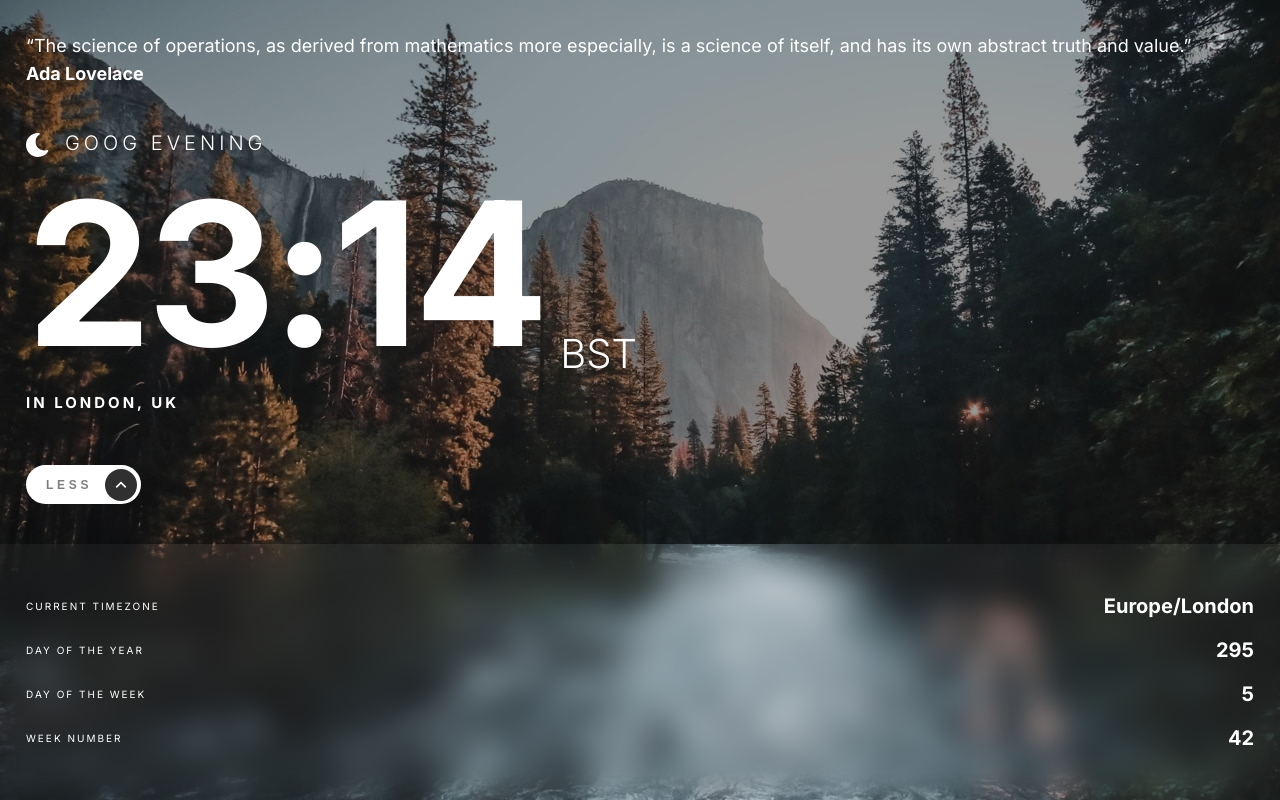
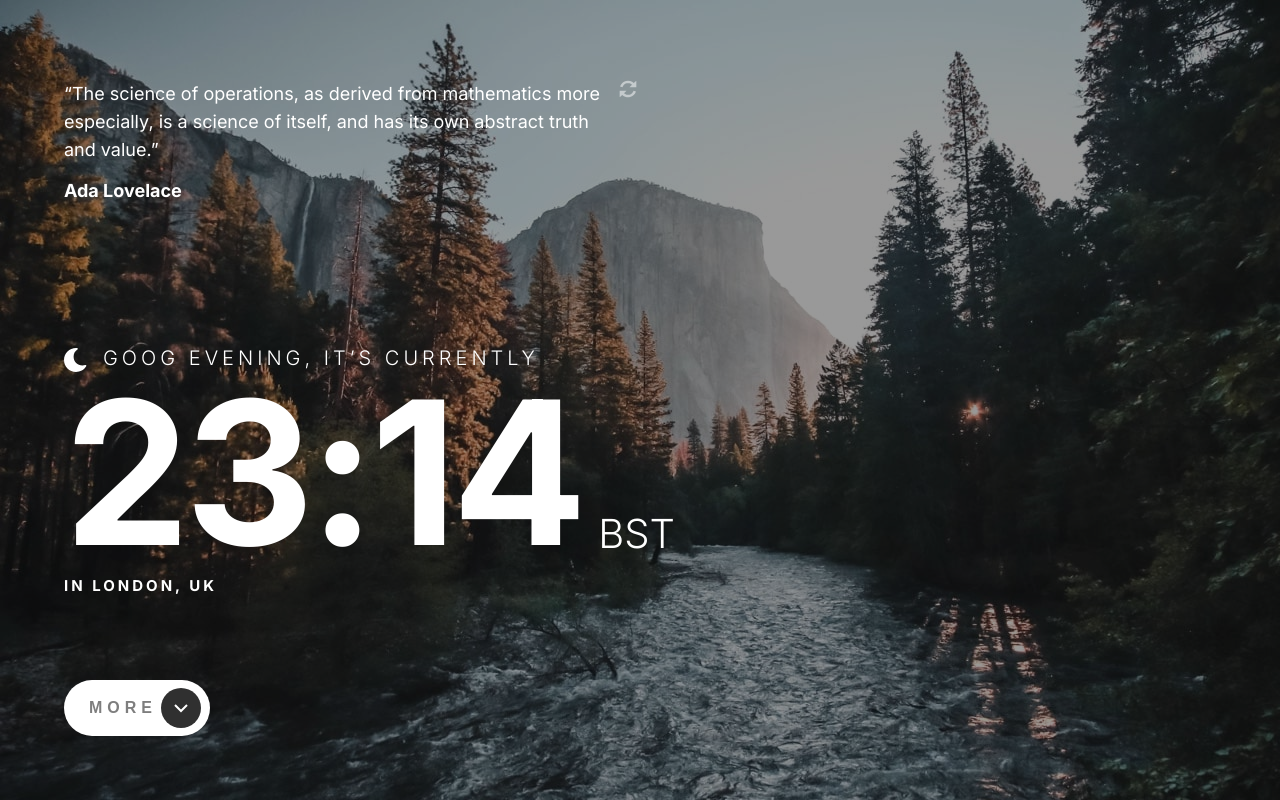
Before and after one commit to zuolizhu/clock-app-frontendmentor, a React (Create React App) app: page / in a window 1280 px wide. Built offline with nearby package versions, Linux system fonts and the light colour scheme.

Commit message:
tablet style

```diff
--- a/src/App.js
+++ b/src/App.js
@@ -11,7 +11,7 @@ import MoreDetail from './components/MoreDetail';
 
 function App() {
   const isDayTime = true;
-  const [isActive, setIsActive] = useState(true);
+  const [isActive, setIsActive] = useState(false);
   const handleMoreClick = () => setIsActive(prevStatus => !prevStatus);
   const AppClasses = clsx('App', { 'day': isDayTime, 'night': !isDayTime });
   const ContainerMainClasses = clsx('container__main', { 'active': isActive });
@@ -19,7 +19,7 @@ function App() {
   return (
     <div className={AppClasses}>
       <div className={ContainerMainClasses}>
-        <Quotes />
+        <Quotes isActive={isActive} />
         <MainClock />
         <Location />
         <ButtonMore onMoreButtonClick={handleMoreClick} isActive={isActive} />
--- a/src/components/MainClock.js
+++ b/src/components/MainClock.js
@@ -8,7 +8,7 @@ export default function MainClock() {
     <div className="main-clock">
       <div className="greeting">
         <span className="greeting__icon"><img src={isDayTime ? IconSun : IconMoon} alt="greeting icon"/></span>
-        <p className="t-greeting">Goog evening</p>
+        <p className="t-greeting">Goog evening<span className="hide-on-mobile">, it’s currently</span></p>
       </div>
       <div className="current-time">
         <h1 className="t-time">23:14</h1>
--- a/src/components/Quotes.js
+++ b/src/components/Quotes.js
@@ -1,9 +1,11 @@
 import React from 'react';
+import clsx from 'clsx';
 import IconRefresh from '../assets/desktop/icon-refresh.svg';
 
-export default function Quotes() {
+export default function Quotes({isActive}) {
+  const quotesContainerClasses = clsx('quotes-container', { 'hide': isActive });
   return (
-    <div className="quotes-container">
+    <div className={quotesContainerClasses}>
       <div className="quotes">
         <p className="quotes__body t-quotes">“The science of operations, as derived from mathematics more especially, is a science of itself, and has its own abstract truth and value.”</p>
         <p className="quotes__author t-quotes-author">Ada Lovelace</p>
--- a/src/styles/_base.scss
+++ b/src/styles/_base.scss
@@ -160,6 +160,11 @@ button {
   letter-spacing: 3.75px;
   color: var(--color-black);
   text-transform: uppercase;
+  @media (min-width: 768px) {
+    font-size: 1.6rem;
+    line-height: 2.8rem;
+    letter-spacing: 5px;
+  }
 }
 
 .t-location {
@@ -178,6 +183,10 @@ button {
   color: var(--color-white);
   text-transform: uppercase;
   font-weight: var(--weight-regular);
+  @media (min-width: 768px) {
+    font-size: 1.3rem;
+    letter-spacing: 2.6px;
+  }
 }
 .t-detail-field-content {
   font-size: 2rem;
@@ -185,6 +194,10 @@ button {
   letter-spacing: 0px;
   color: var(--color-white);
   font-weight: var(--weight-bold);
+  @media (min-width: 768px) {
+    font-size: 4rem;
+    line-height: 4.9rem;
+  }
 }
 
 .sr-only {
@@ -206,3 +219,10 @@ button {
   padding-bottom: 4rem;
   flex-direction: column;
 }
+
+.hide-on-mobile {
+  display: none;
+  @media (min-width: 768px) {
+    display: inline;
+  }
+}
--- a/src/styles/_buttons.scss
+++ b/src/styles/_buttons.scss
@@ -19,11 +19,24 @@
     justify-content: space-between;
     font-weight: var(--weight-bold);
     background-color: var(--color-white);
+    @media (min-width: 768px) {
+      height: 5.6rem;
+      // avoid height change on animation
+      min-height: 5.6rem;
+      width: 14.6rem;
+      padding-left: 2.5rem;
+      padding-right: .9rem;
+    }
+
     img {
       width: 3.2rem;
       height: 3.2rem;
       transform: rotate(180deg);
       transition: var(--transition) transform;
+      @media (min-width: 768px) {
+        width: 4rem;
+        height: 4rem;
+      }
     }
 
     &.active {
--- a/src/styles/_container.scss
+++ b/src/styles/_container.scss
@@ -5,9 +5,16 @@
   padding: 3.167rem 2.6rem 4rem;
   background-color: rgba(0, 0, 0, .40);
   transition: var(--transition) height;
+
+  @media (min-width: 768px) {
+    padding: 8rem 6.4rem 6.4rem;
+  }
 }
 .container__main.active {
   height: calc(100% - 25.6rem);
+  @media (min-width: 768px) {
+    height: calc(100% - 44rem);
+  }
 }
 
 .container__more {
@@ -15,8 +22,15 @@
   padding: 4.8rem 2.6rem;
   backdrop-filter: blur(15px);
   transition: var(--transition) height;
+
+  @media (min-width: 768px) {
+    padding: 11.9rem 6.4rem;
+  }
 }
 
 .container__more.active {
   height: 25.6rem;
+  @media (min-width: 768px) {
+    height: 44rem;
+  }
 }
--- a/src/styles/_mainclock.scss
+++ b/src/styles/_mainclock.scss
@@ -15,13 +15,22 @@
   display: flex;
   align-items: flex-end;
   margin: 1.6rem 0;
+  @media (min-width: 768px) {
+    margin: 0;
+  }
 
   &__timezone {
     margin-left: 1.6rem;
     margin-bottom: .5rem;
+    @media (min-width: 768px) {
+      margin-bottom: 2.4rem;
+    }
   }
 }
 
 .location {
   margin-bottom: 4.8rem;
+  @media (min-width: 768px) {
+    margin-bottom: 8rem;
+  }
 }
--- a/src/styles/_moredetail.scss
+++ b/src/styles/_moredetail.scss
@@ -1,9 +1,23 @@
+.more-detail {
+  @media (min-width: 768px) {
+    display: grid;
+    grid-template-columns: repeat(2, 1fr);
+    gap: 4.8rem 8rem;
+  }
+}
 .more-detail__field {
   display: flex;
   align-items: center;
   justify-content: space-between;
+  @media (min-width: 768px) {
+    flex-direction: column;
+    align-items: flex-start;
+  }
 
   &:not(:last-of-type) {
     margin-bottom: 1.6rem;
+    @media (min-width: 768px) {
+      margin-bottom: 0;
+    }
   }
 }
--- a/src/styles/_quotes.scss
+++ b/src/styles/_quotes.scss
@@ -1,4 +1,22 @@
 .quotes-container {
+  opacity: 1;
   display: flex;
+  max-height: 37rem;
+  max-width: 57.3rem;
   align-items: flex-start;
+  transform: translateY(0);
+  transition: var(--transition) opacity, var(--transition) transform, var(--transition) max-height;
+
+  .quotes__author {
+    margin-top: .8rem;
+    @media (min-width: 768px) {
+      margin-top: 1.3rem;
+    }
+  }
+
+  &.hide {
+    opacity: 0;
+    max-height: 0;
+    transform: translateY(-6rem);
+  }
 }
```
